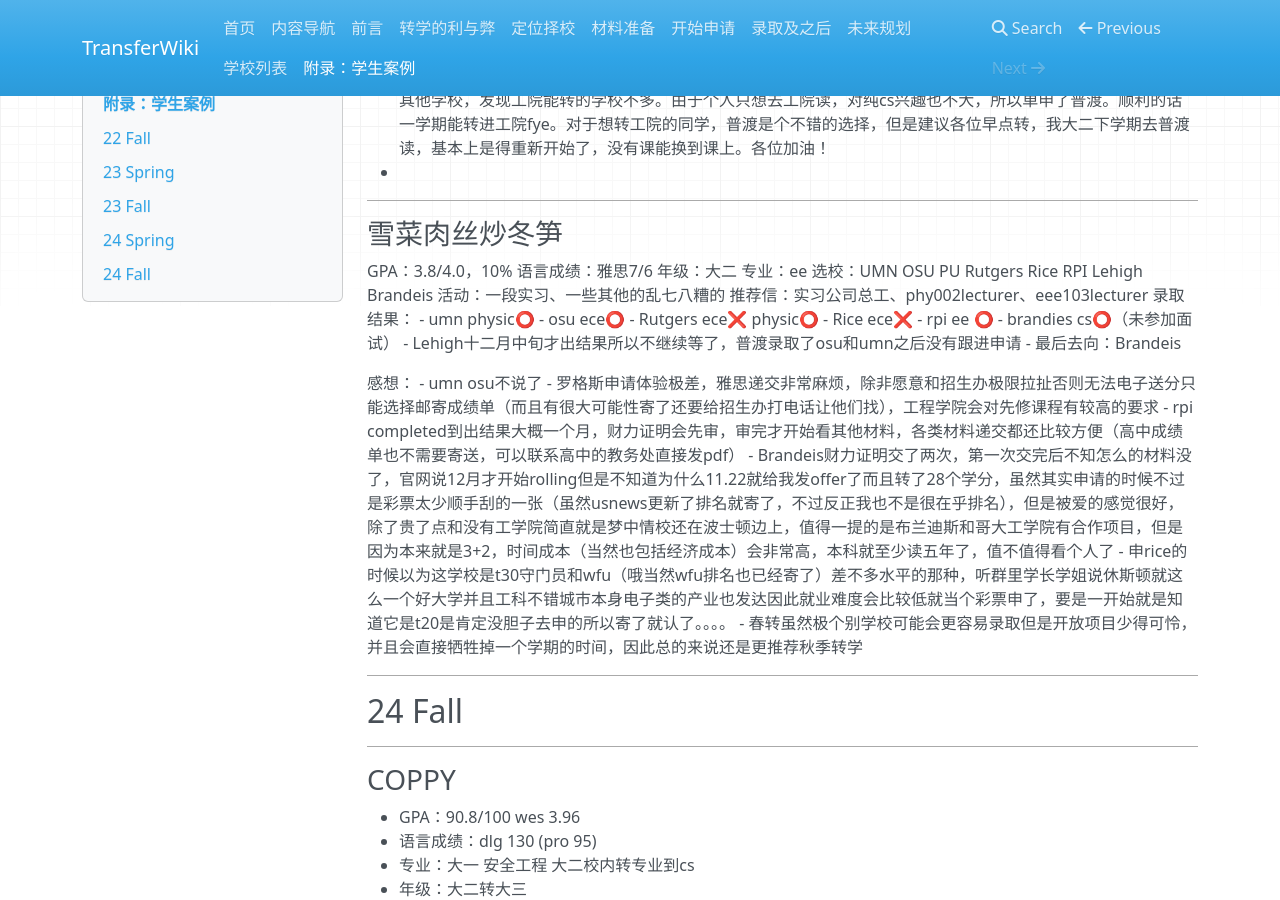
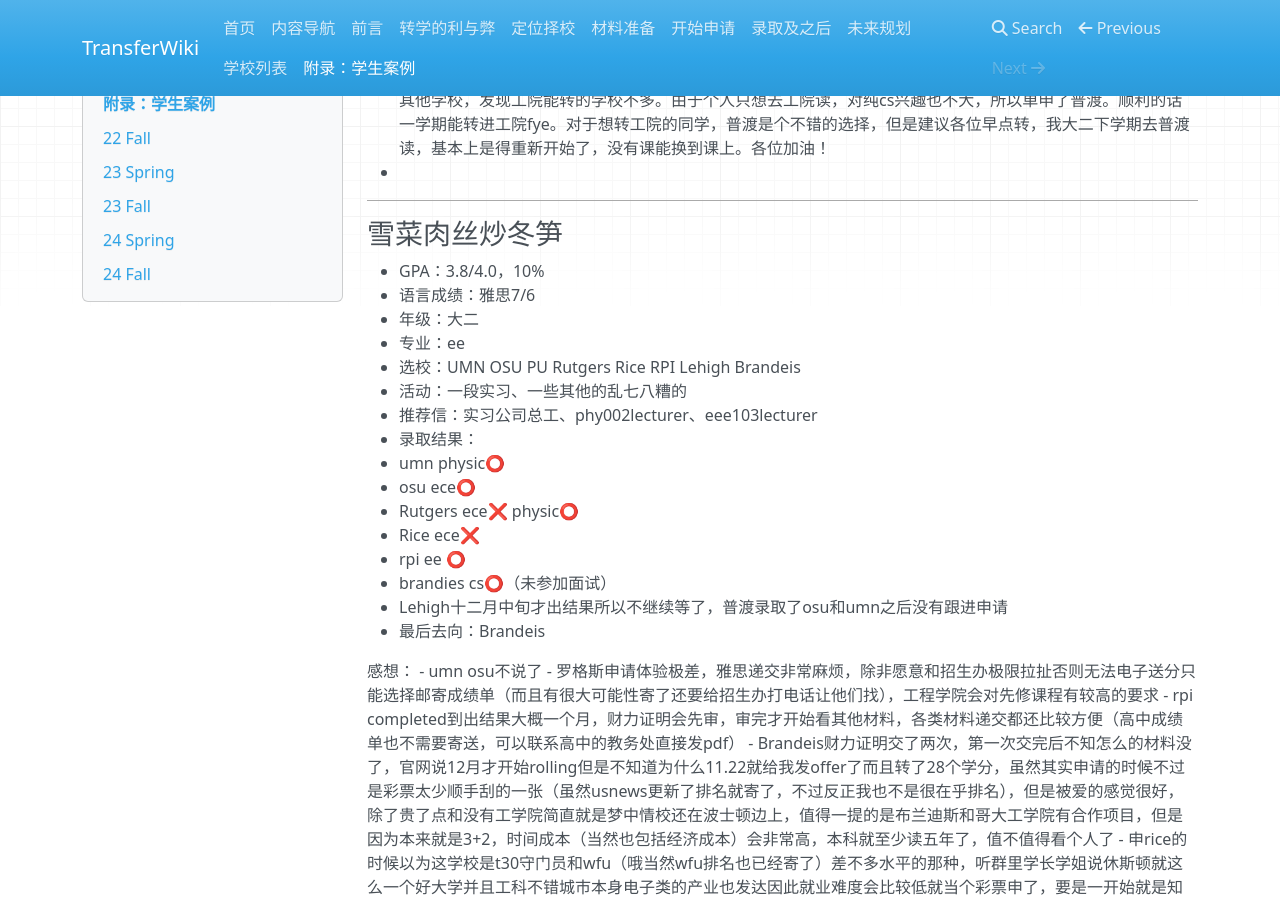
Before and after one commit to SihanXU/TransferWiki, an MkDocs documentation site: the page built from docs/bgs.md, in a window 1280 px wide and 900 px high, scrolled down 19448 px. Built offline with MkDocs 1.6.1, drawn with Linux system fonts in a browser that asks for light colours; nearby versions of some CDN libraries.

Commit message:
Update bgs.md

```diff
--- a/docs/bgs.md
+++ b/docs/bgs.md
@@ -712,14 +712,14 @@ DET115(有点低，天天摆大烂的恶果)
 ---
 
 ### 雪菜肉丝炒冬笋
-GPA：3.8/4.0，10%
-语言成绩：雅思7/6
-年级：大二
-专业：ee
-选校：UMN OSU PU Rutgers Rice RPI Lehigh Brandeis
-活动：一段实习、一些其他的乱七八糟的
-推荐信：实习公司总工、phy002lecturer、eee103lecturer
-录取结果：
+- GPA：3.8/4.0，10%
+- 语言成绩：雅思7/6
+- 年级：大二
+- 专业：ee
+- 选校：UMN OSU PU Rutgers Rice RPI Lehigh Brandeis
+- 活动：一段实习、一些其他的乱七八糟的
+- 推荐信：实习公司总工、phy002lecturer、eee103lecturer
+- 录取结果：
 - umn physic⭕️
 - osu ece⭕️
 - Rutgers ece❌ physic⭕️
```
